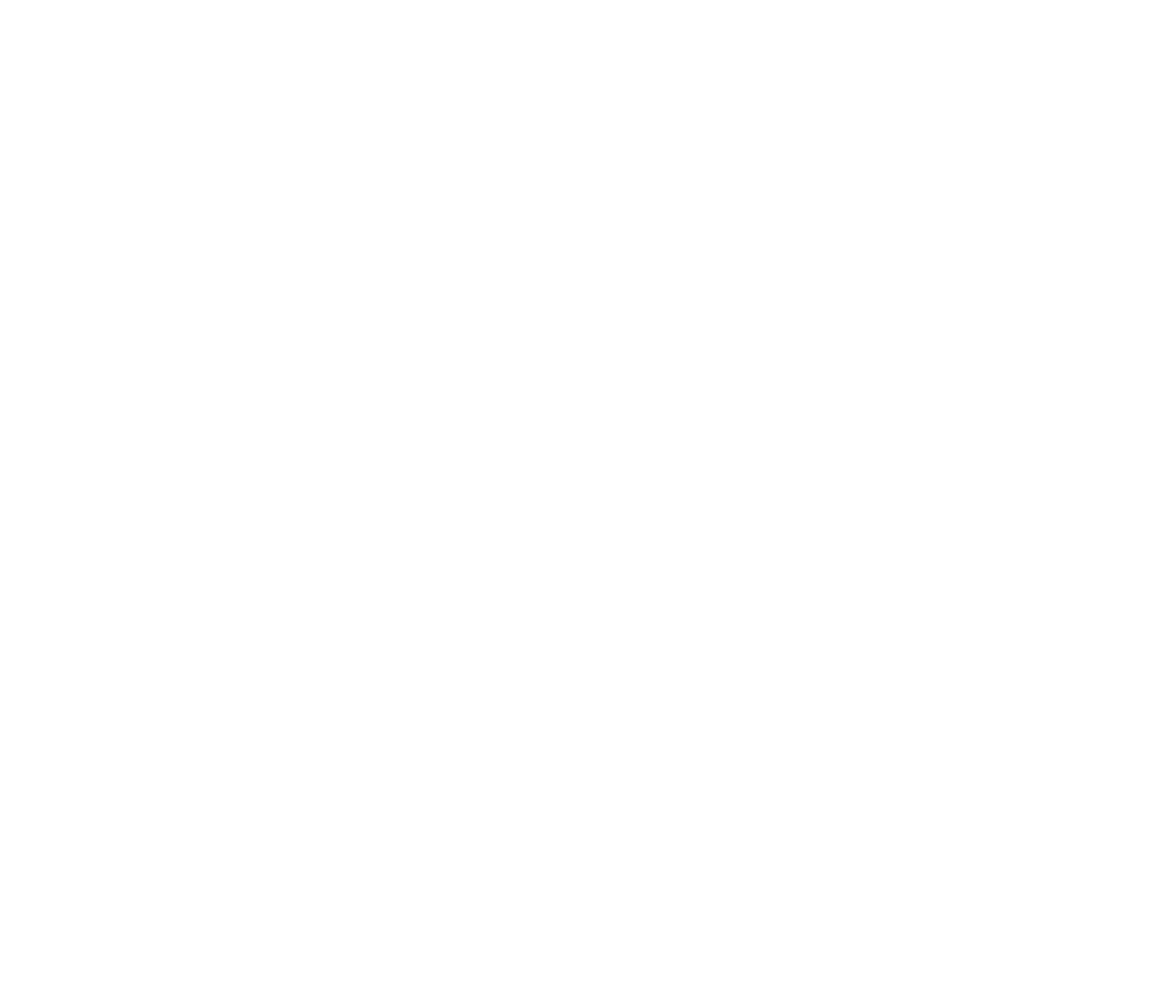
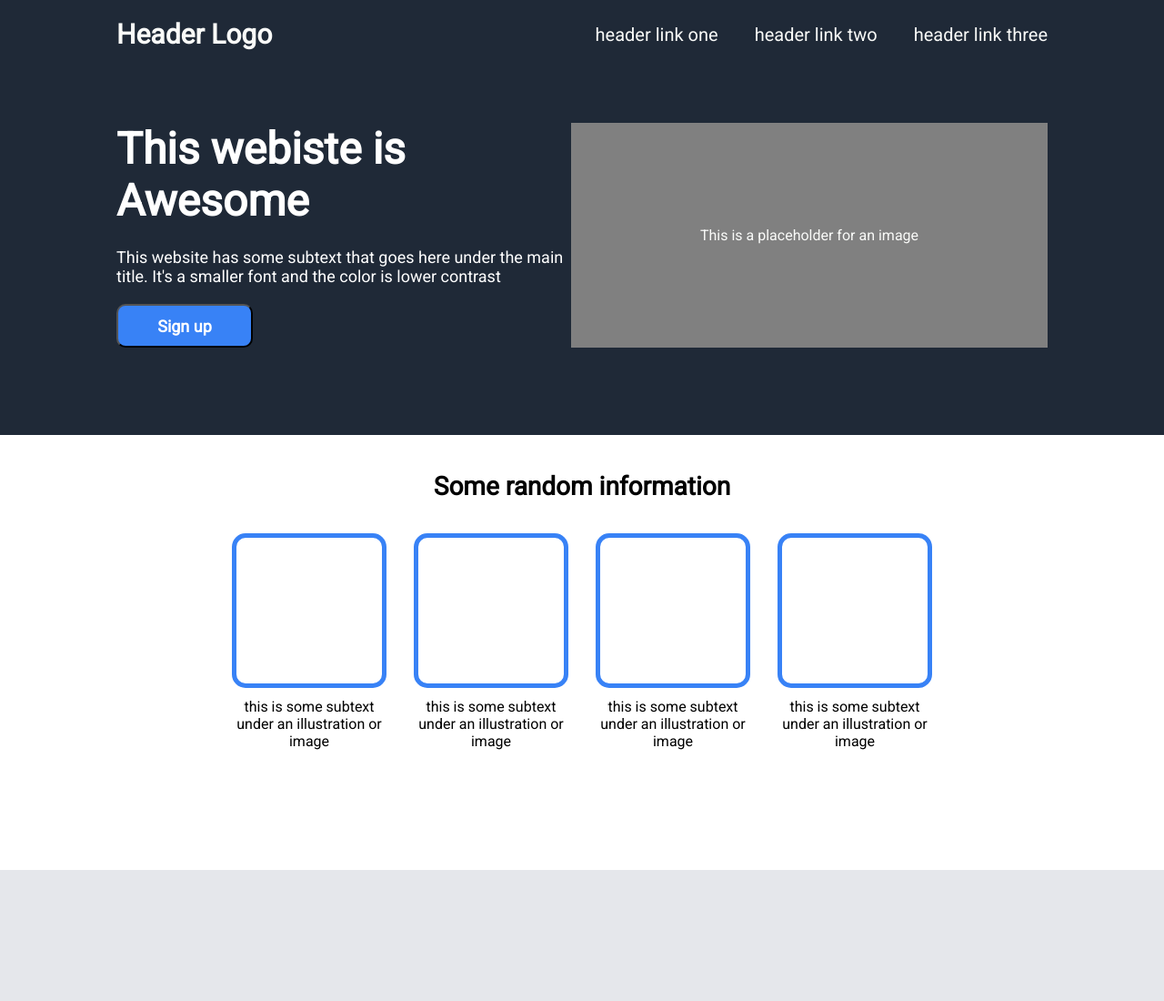
Before and after one commit to hadences/odin-landing-page, a plain HTML site: page index.html in a window 1280 px wide. Shown: the top 1100 px of the page at 91% size. Before the commit the page ends 800 px from the top, so only its background shows below. Drawn offline with Linux system fonts and the light colour scheme.

Commit message:
Completed Landing Page

```diff
--- a/index.html
+++ b/index.html
@@ -3,10 +3,78 @@
 <head>
     <meta charset="UTF-8">
     <meta name="viewport" content="width=device-width, initial-scale=1.0">
-    <title>Document</title>
+    <title>My Landing Page</title>
     <link rel="stylesheet" href="style.css">
+    <link href="https://fonts.googleapis.com/css?family=Roboto&display=swap" rel="stylesheet">
+
 </head>
 <body>
+    <div class="column">
+        <div class="section" id="dark">
+            <div class="header-holder section-aligned">
+                <span class="header white-text">Header Logo</span>
+                <div class="link-holder">
+                    <a class="link white-text">header link one</a>
+                    <a class="link white-text">header link two</a>
+                    <a class="link white-text">header link three</a>
+                </div>
+            </div>
 
+            <div class="row section-aligned one">
+                <div class="column">
+                    <h1 class="white-text">This webiste is Awesome</h1>
+                    <p>This website has some subtext that goes here under the main title. It's a smaller font and the color is lower contrast</p>
+                    <button>Sign up</button>
+                </div>
+                <div class="placeholder">
+                    <p class="white-text">This is a placeholder for an image</p>
+                </div>
+            </div>
+        </div>
+
+        <div class="section">
+            <div class="column section-aligned two">
+                <h1>Some random information</h1>
+                <div class="row information">
+                    <div class="box-container">
+                        <div class="box"></div>
+                        <p>this is some subtext under an illustration or image</p>
+                    </div>
+                    <div class="box-container">
+                        <div class="box"></div>
+                        <p>this is some subtext under an illustration or image</p>
+                    </div>
+                    <div class="box-container">
+                        <div class="box"></div>
+                        <p>this is some subtext under an illustration or image</p>
+                    </div>
+                    <div class="box-container">
+                        <div class="box"></div>
+                        <p>this is some subtext under an illustration or image</p>
+                    </div>
+                </div>
+            </div>
+        </div>
+
+        <div class="section three">
+            <div class="quote">
+                This is an inspiring quote, or a testimonial from a customer. Maybe it's just filling up space, or maybe people will actually read it. Who knows? All I know is that it looks nice.
+            </div>
+            <div class="quoter">- Thor, God of Thunder</div>
+        </div>
+
+        <div class="section four">
+            <div class="footer-card section-aligned">
+                <div class="row">
+                    <div class="column">
+                        <h2>Call to action! It's time!</h2>
+                        <p>Sign up for our product by clicking that button right over ther!</p>
+                    </div>
+                    <button class="outline">Sign up</button>
+                </div>
+            </div>
+        </div>
+
+    </div>
 </body>
 </html>
--- a/style.css
+++ b/style.css
@@ -0,0 +1,200 @@
+* {
+    font-family: 'Roboto', sans-serif;
+    /* outline: 2px solid red; */
+}
+
+body {
+    padding: 0;
+    margin: 0;
+    height: 1912px;
+}
+
+h1 {
+    margin: 0;
+    font-size: larger;
+}
+
+button {
+    width: 150px;
+    height: 48px;
+    border-radius: 10px;
+    background-color: #3882F6;
+    color: white;
+    font-size: 18px;
+    font-weight: 800;
+}
+
+.outline {
+    outline: 2px solid white;
+}
+
+.column {
+    display: flex;
+    flex-direction: column;
+    justify-content: space-evenly;
+}
+
+.row {
+    display: flex;
+    flex-direction: row;
+}
+
+.section {
+    height: 478px;
+
+}
+
+.section-aligned {
+    margin:20px;
+    width: 80vw;
+    margin-left: auto;
+    margin-right: auto;
+}
+
+.header-holder{
+    display: flex;
+    align-items: center;
+    justify-content: space-between;
+}
+
+.white-text {
+    color: #F9FAF8;
+}
+
+.header {
+    font-size: 30px;
+    font-weight: bolder;
+}
+
+.section#dark {
+    background-color: #1F2937;
+}
+
+.one {
+    margin-top: 80px;
+    margin-bottom: 100px;
+}
+
+.one .column {
+    width: 600px;
+}
+
+.one .column .white-text{
+    width: 400px;
+    font-size: 48px;
+    margin-bottom: 5px;
+}
+
+.one .column h1 {
+    color: white;
+    font-size: 50px;
+}
+
+.one .column p {
+    color: white;
+    width: 500px;
+    font-size: 18px;
+    margin-bottom: 20px;
+}
+
+.link-holder {
+    display: flex;
+    gap: 40px;
+}
+
+.link.white-text {
+    font-size: 20px;
+}
+
+.placeholder {
+    display: flex;
+    justify-content: center;
+    margin-left: auto;
+    align-items: center;
+    width: 650px;
+    background-color: gray;
+}
+
+.box-container {
+    display: flex;
+    flex-direction: column;
+    align-items: center;
+    width: 160px;
+}
+
+.box {
+    height: 160px;
+    width: 160px;
+    outline: 5px solid #3882F6;
+    border-radius: 10px;
+}
+
+.two {
+    justify-content: center;
+    padding: 20px;
+    margin-top: 20px;
+}
+
+.two h1 {
+    text-align: center;
+    font-size: 28px;
+    font-weight: bolder;
+}
+
+.box-container p {
+    text-align: center;
+    font-weight: 100;
+}
+
+.row.information {
+    justify-content: center;
+    gap: 40px;
+    margin-top: 20px;
+    padding: 20px;
+}
+
+.three {
+    display: flex;
+    flex-direction: column;
+    background-color: #E5E7EB;
+    justify-content: center;
+    padding: 100px;
+}
+
+.quote {
+    font-size: 32px;
+    font-weight: 5;
+    font-style: italic;
+}
+
+.quoter {
+    font-size: 24px;
+    font-weight: bolder;
+    margin-left: auto;
+}
+
+.four {
+    display: flex;
+    flex-direction: column;
+    justify-content: center;
+}
+
+.four .row {
+    color:#E5E7EB;
+    background-color: #3882F6;
+    align-items: center;
+    padding: 50px
+}
+
+.four h2, .four p {
+    margin: 0;
+}
+
+.four .column {
+    margin-left: 20px;
+}
+
+.four button {
+    margin-left: auto;
+    margin-right: 80px;
+}
```
